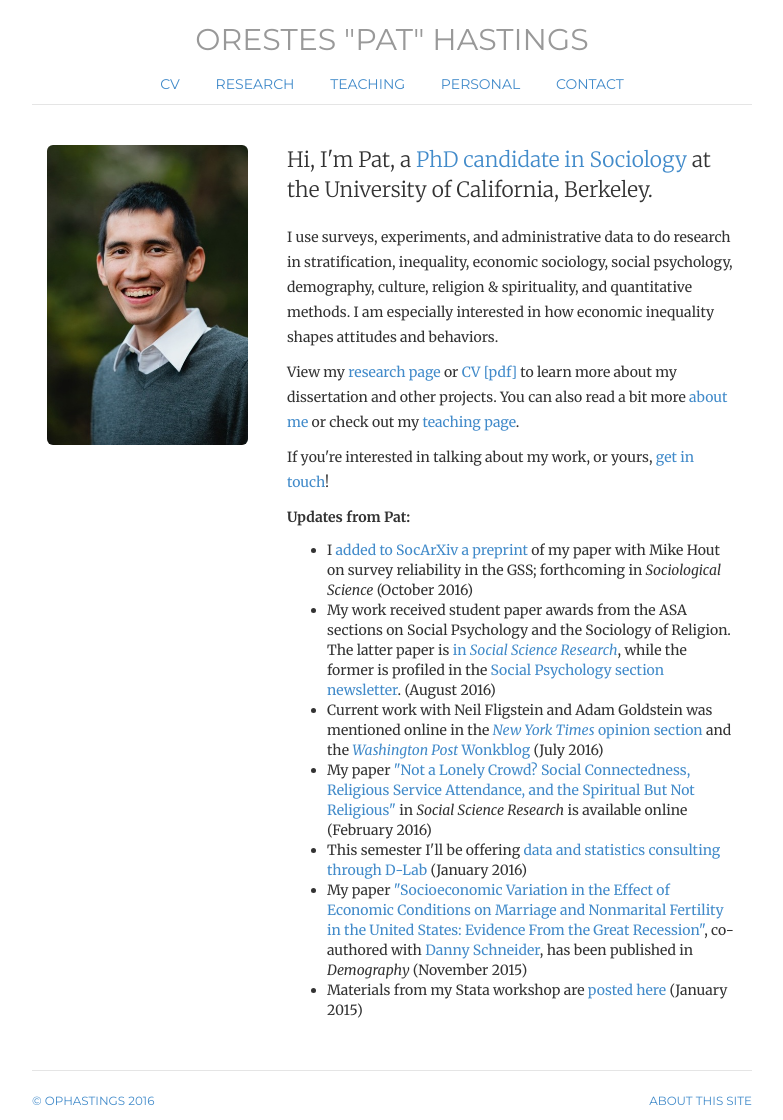
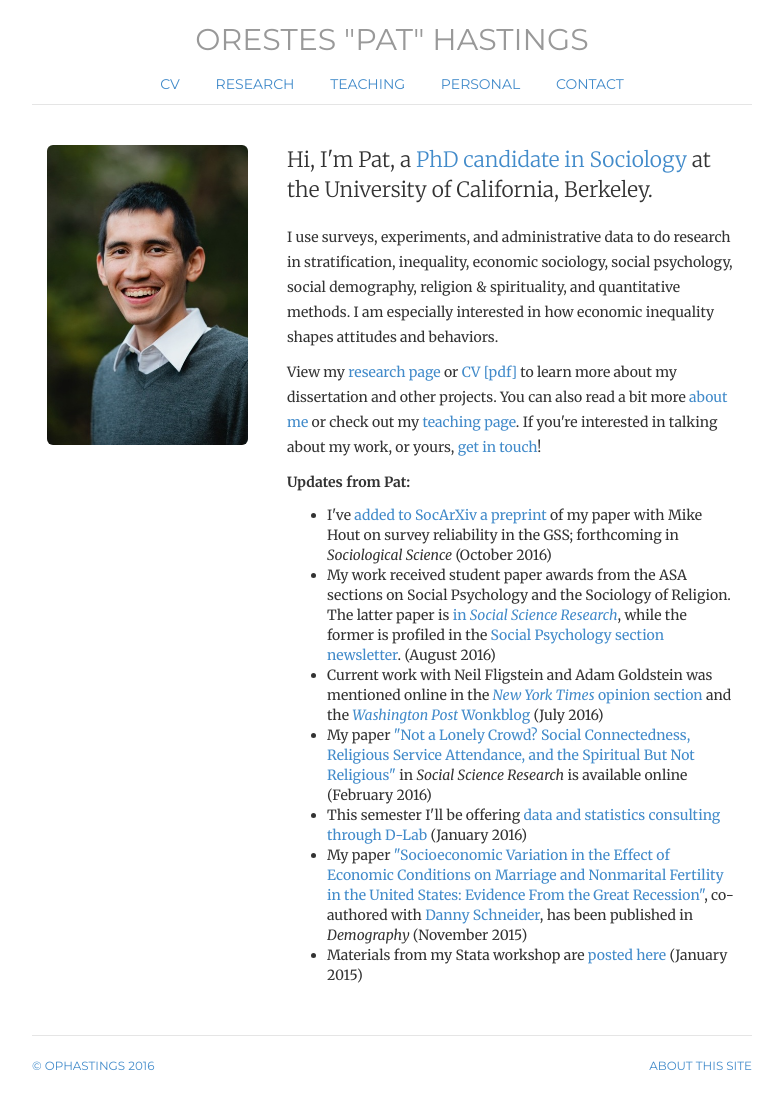
Before and after one commit to ophastings/ophastings.github.io, a Jekyll site: the page built from index.html, in a window 1280 px wide. Shown: the whole page, without its empty margins (248-1031 px from the left). Built offline with Jekyll 4.4.1, drawn with Linux system fonts in a browser that asks for light colours; comment, search, counter and statistics services are not loaded; after the commit the page ends 1085 px from its top, so only the background shows below that.

Commit message:
update homepage

```diff
--- a/index.html
+++ b/index.html
@@ -19,18 +19,18 @@ description: Website of Orestes Pat Hastings, sociology PhD candidate at UC Berk
 
 	<p>
 	I use surveys, experiments, and administrative data to do research in
-	stratification, inequality, economic sociology, social psychology, demography, culture, religion &amp spirituality, and quantitative methods.
+	stratification, inequality, economic sociology, social psychology, social demography, religion &amp spirituality, and quantitative methods.
 	I am especially interested in how economic inequality shapes attitudes and behaviors.
 	</p>
 
 	<p>View my <a href="research">research page</a> or <a href="HastingsCV.pdf">CV [pdf]</a> to learn more about my dissertation and other projects. You can also
-	read a bit more <a href="personal">about me</a> or check out my <a href="teaching">teaching page</a>.</p>
-	<p>If you're interested in talking about my work, or yours, <a href="contact">get in touch</a>!</p>
+	read a bit more <a href="personal">about me</a> or check out my <a href="teaching">teaching page</a>.
+	If you're interested in talking about my work, or yours, <a href="contact">get in touch</a>!</p>
 
 
 	<p><b>Updates from Pat:</b></p>
 <ul>
-	<li> I <a href="https://osf.io/3arux/">added to SocArXiv a preprint</a> of my paper with Mike Hout
+	<li> I've <a href="https://osf.io/3arux/">added to SocArXiv a preprint</a> of my paper with Mike Hout
 		on survey reliability in the GSS; forthcoming in <i>Sociological Science</i> (October 2016)
 		</li>
 	<li> My work received student paper awards from the ASA sections on Social Psychology and the Sociology of Religion.
```
Also changed, not shown: 1 other file.
